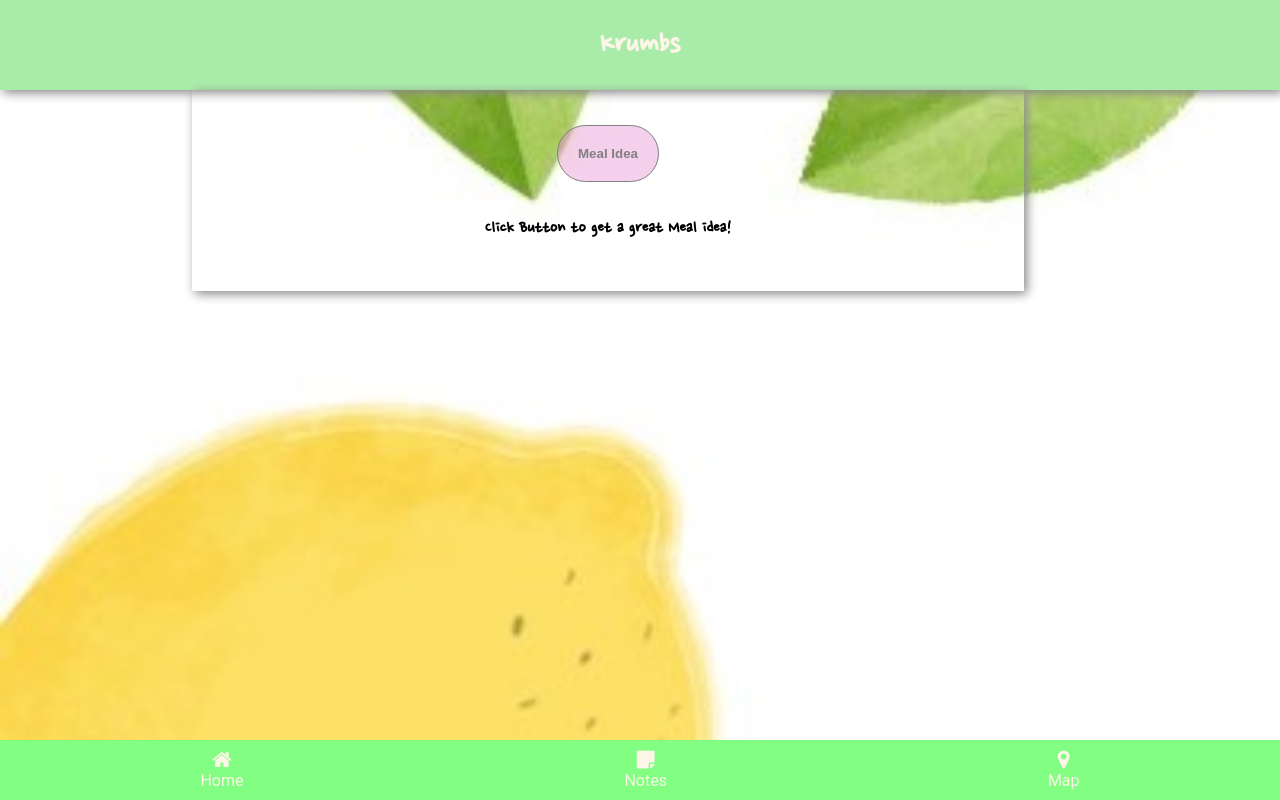
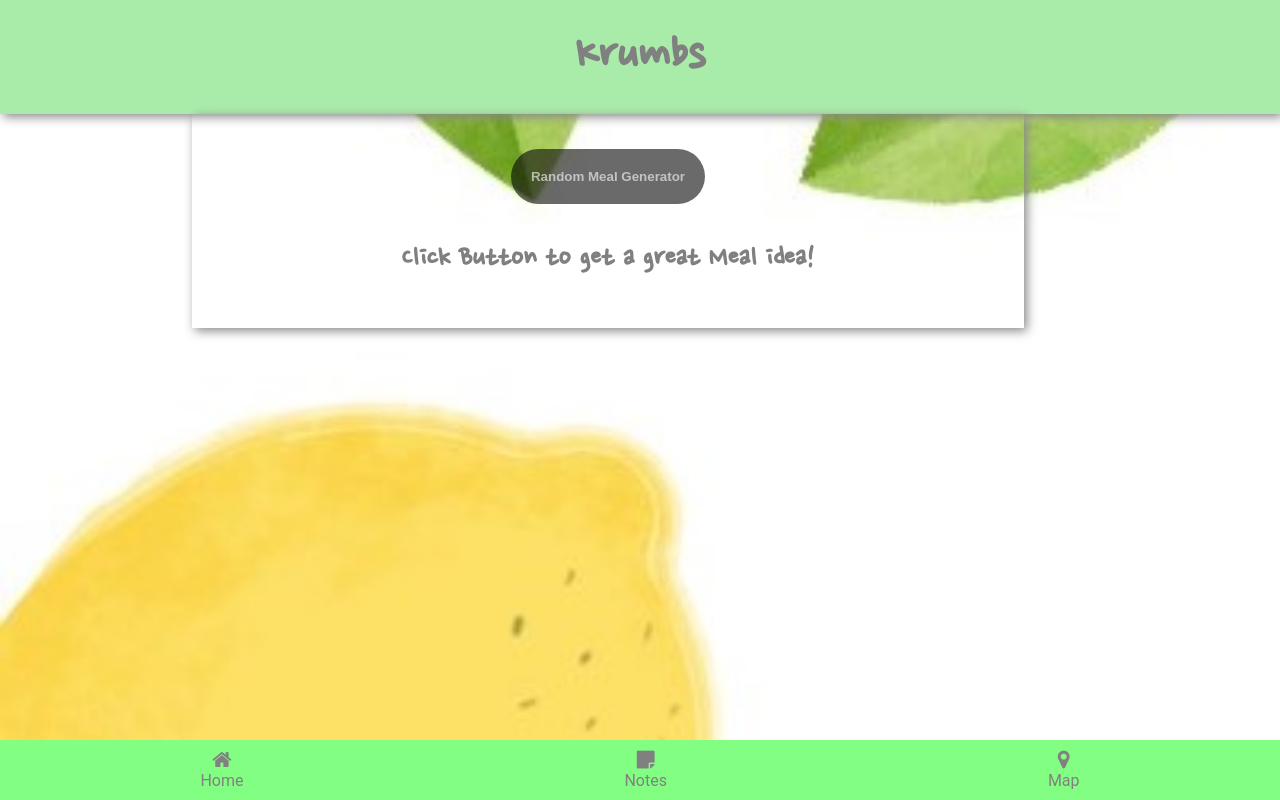
Before and after one commit to Code-Institute-Submissions/Krumbs, a plain HTML site: page index.html in a window 1280 px wide. Drawn offline with nearby package versions, Linux system fonts and the light colour scheme.

Commit message:
updated backgrounds,lettering and font sizes

```diff
--- a/assets/css/style.css
+++ b/assets/css/style.css
@@ -52,11 +52,12 @@ body{
 header, h1 {
         font-family: 'Nanum Pen Script', cursive;
         color: rgb(253, 246, 232);
+        font-size: 180%;
     }
 
 header, h1, a{
     text-decoration: none;
-    color: rgb(253, 246, 232);
+    color: rgb(128, 128, 128);
 }
 .app-header {
         background-color: rgb(169, 236, 169);
@@ -87,16 +88,18 @@ header, h1, a{
     padding-top: 35px;
     padding-bottom: 25px;
     font-family: 'Nanum Pen Script', cursive;
+    font-size: 140%;
+    color: rgb(128, 128, 128);
 }
 
 .btn-meal{
     /*button to be styled on color scheme*/
     padding: 20px;
     border-radius: 30px;
-    background-color: rgb(229, 137, 210, 0.4);
-    color: grey;
+    background-color: rgba(8, 8, 8, 0.6);
+    color: rgba(255, 255, 255, 0.6);
     font-weight: 700;
-    border: 1px grey solid;
+    border: none;
 }
 
 .btn-meal:hover {
@@ -399,7 +402,7 @@ header, h1, a{
 /*----------------------*/
 .app-footer {
     background-color: rgb(130, 255, 130);
-    color: rgb(253, 246, 232); ;
+    color: rgb(128, 128, 128);
     padding: 10px;
     margin-top: 10px;
     flex-shrink: 0;
@@ -410,6 +413,7 @@ header, h1, a{
     align-items: center;
     justify-content: space-around;
     list-style: none;
+
 }
 
 .app-footer:hover {
@@ -424,7 +428,7 @@ header, h1, a{
 
 .app-footer ul li i {
     font-size: 130%;
-    color: rgb(253, 246, 232); ;
+    color: rgb(128, 128, 128);
 }
 
 .footer-map {
--- a/index.html
+++ b/index.html
@@ -29,7 +29,7 @@
 
 
             <div class="btn-box">
-                <button onclick="writeToDocument('')" class="btn-meal" id="get_recipie">Meal Idea</button>
+                <button onclick="writeToDocument('')" class="btn-meal" id="get_recipie">Random Meal Generator</button>
                 <h3>Click Button to get a great Meal idea!</h3>
             </div>
 
```
Also changed, not shown: map.html (+1 -1 lines).
